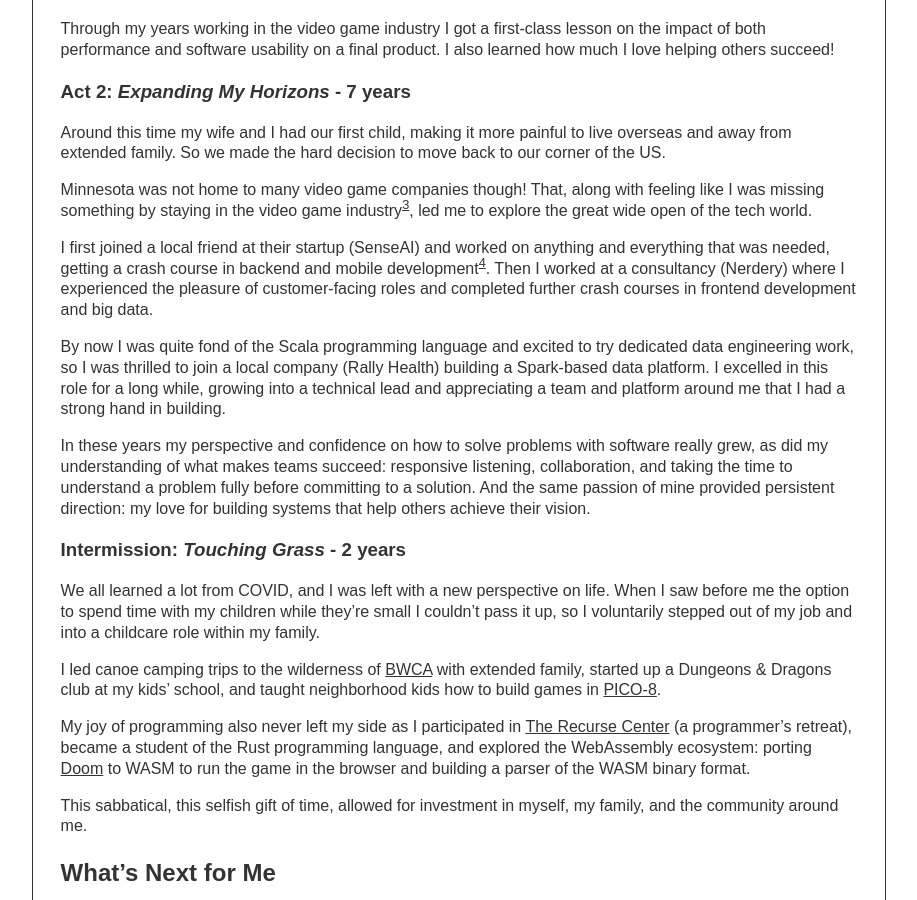
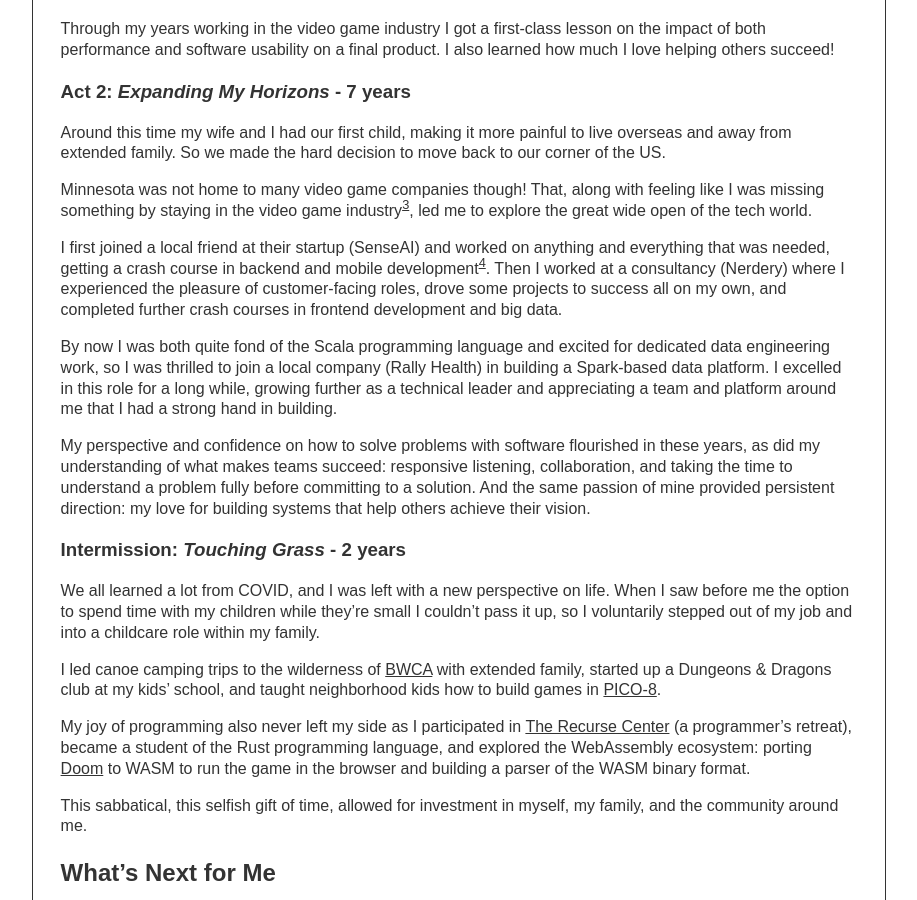
Before and after one commit to jacobenget/jacobenget.github.io, a Jekyll site: the page built from docs/index.md, in a window 1280 px wide and 900 px high, scrolled down 894 px. Shown: the whole window, without its empty margins (274-1191 px from the left). Built offline with Jekyll 4.4.1, drawn with Linux system fonts in a browser that asks for light colours.

Commit message:
Make a few follow-up tweaks to About Me contents

```diff
--- a/docs/index.md
+++ b/docs/index.md
@@ -48,12 +48,12 @@
 Minnesota was not home to many video game companies though! That, along with feeling like I was missing something by staying in the video game industry[^3], led me to explore the great wide open of the tech world.
 
 I first joined a local friend at their startup (SenseAI) and worked on anything and everything that was needed, getting a crash course in backend and mobile development[^10].
-Then I worked at a consultancy (Nerdery) where I experienced the pleasure of customer-facing roles and completed further crash courses in frontend development and big data.
+Then I worked at a consultancy (Nerdery) where I experienced the pleasure of customer-facing roles, drove some projects to success all on my own, and completed further crash courses in frontend development and big data.
 
-By now I was quite fond of the Scala programming language and excited to try dedicated data engineering work, so I was thrilled to join a local company (Rally Health) building a Spark-based data platform.
-I excelled in this role for a long while, growing into a technical lead and appreciating a team and platform around me that I had a strong hand in building.
+By now I was both quite fond of the Scala programming language and excited for dedicated data engineering work, so I was thrilled to join a local company (Rally Health) in building a Spark-based data platform.
+I excelled in this role for a long while, growing further as a technical leader and appreciating a team and platform around me that I had a strong hand in building.
 
-In these years my perspective and confidence on how to solve problems with software really grew, as did my understanding of what makes teams succeed: responsive listening, collaboration, and taking the time to understand a problem fully before committing to a solution.
+My perspective and confidence on how to solve problems with software flourished in these years, as did my understanding of what makes teams succeed: responsive listening, collaboration, and taking the time to understand a problem fully before committing to a solution.
 And the same passion of mine provided persistent direction: my love for building systems that help others achieve their vision.
 
 ### Intermission: *Touching Grass* - 2 years
```
